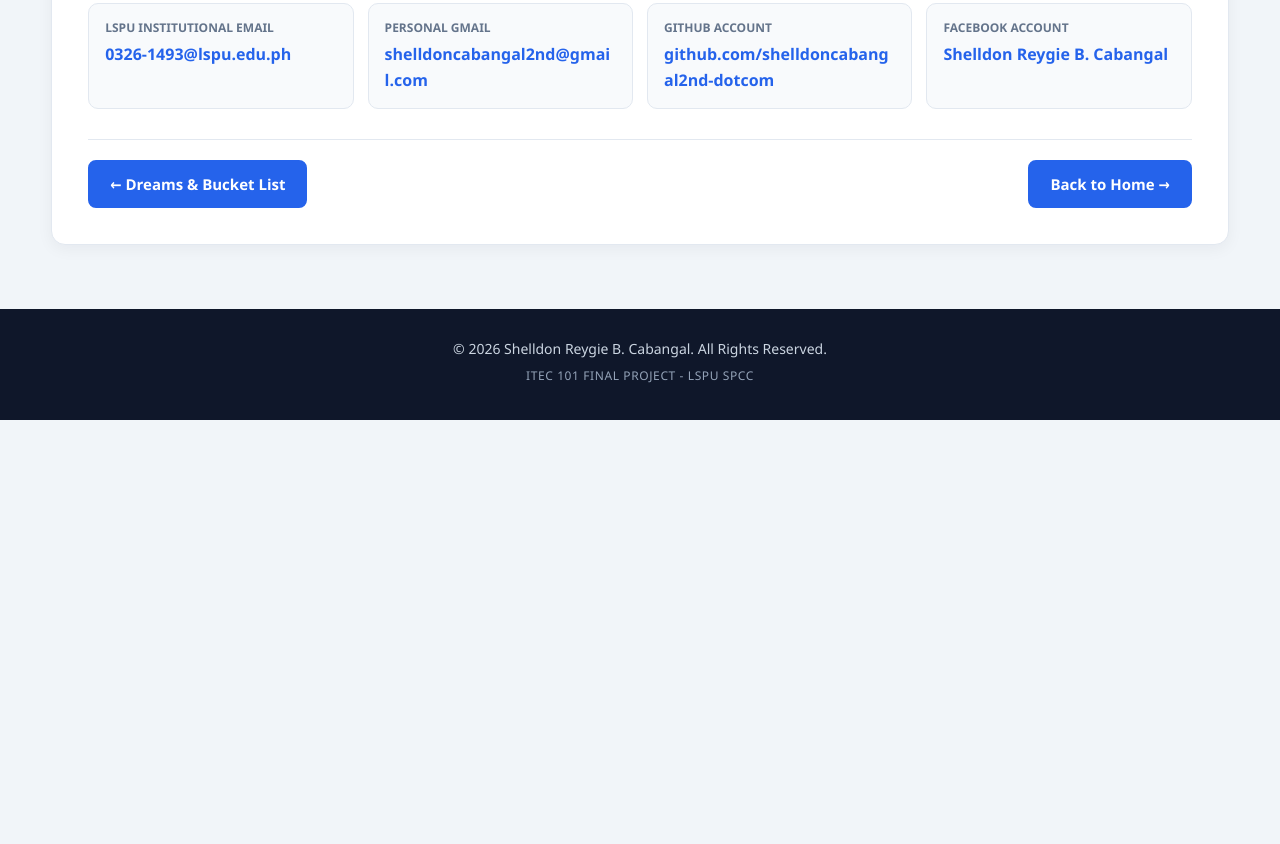
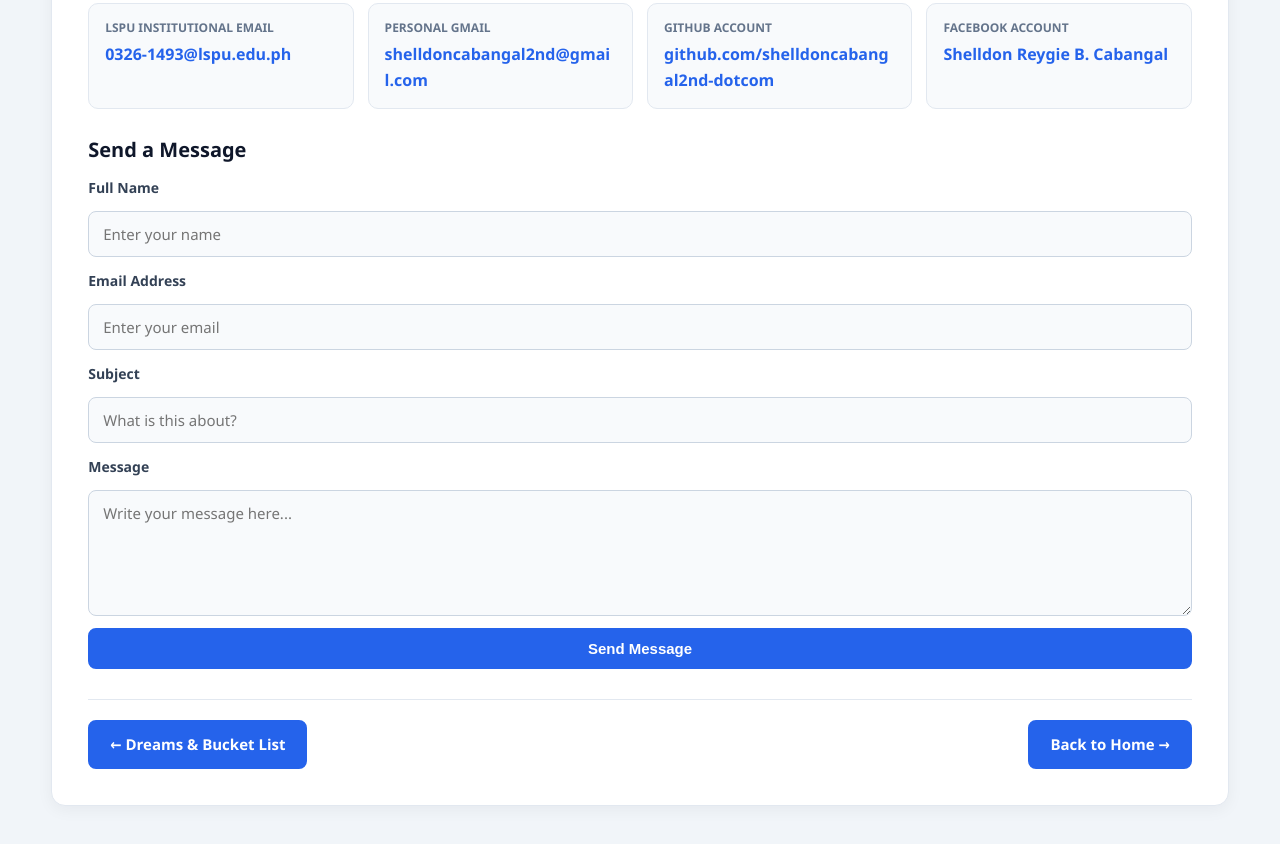
Before and after one commit to shelldoncabangal2nd-dotcom/my-portfolio, a plain HTML site: page contact.html in a window 1280 px wide. Shown: the part 420-1264 px from the top of the page. Before the commit the page ends 840 px from the top, so only its background shows below. Drawn offline with Linux system fonts and the light colour scheme.

Commit message:
Update contact.html

```diff
--- a/contact.html
+++ b/contact.html
@@ -56,6 +56,23 @@
         </li>
       </ul>
 
+      <h3 class="mt-20">Send a Message</h3>
+      <form class="contact-form" action="#" method="post">
+        <label for="name">Full Name</label>
+        <input type="text" id="name" name="name" placeholder="Enter your name" required>
+
+        <label for="email">Email Address</label>
+        <input type="email" id="email" name="email" placeholder="Enter your email" required>
+
+        <label for="subject">Subject</label>
+        <input type="text" id="subject" name="subject" placeholder="What is this about?">
+
+        <label for="message">Message</label>
+        <textarea id="message" name="message" rows="5" placeholder="Write your message here..." required></textarea>
+
+        <button type="submit" class="button">Send Message</button>
+      </form>
+
       <div class="page-nav-buttons">
         <a href="dreams.html" class="button">&larr; Dreams &amp; Bucket List</a>
         <a href="index.html" class="button">Back to Home &rarr;</a>
```
